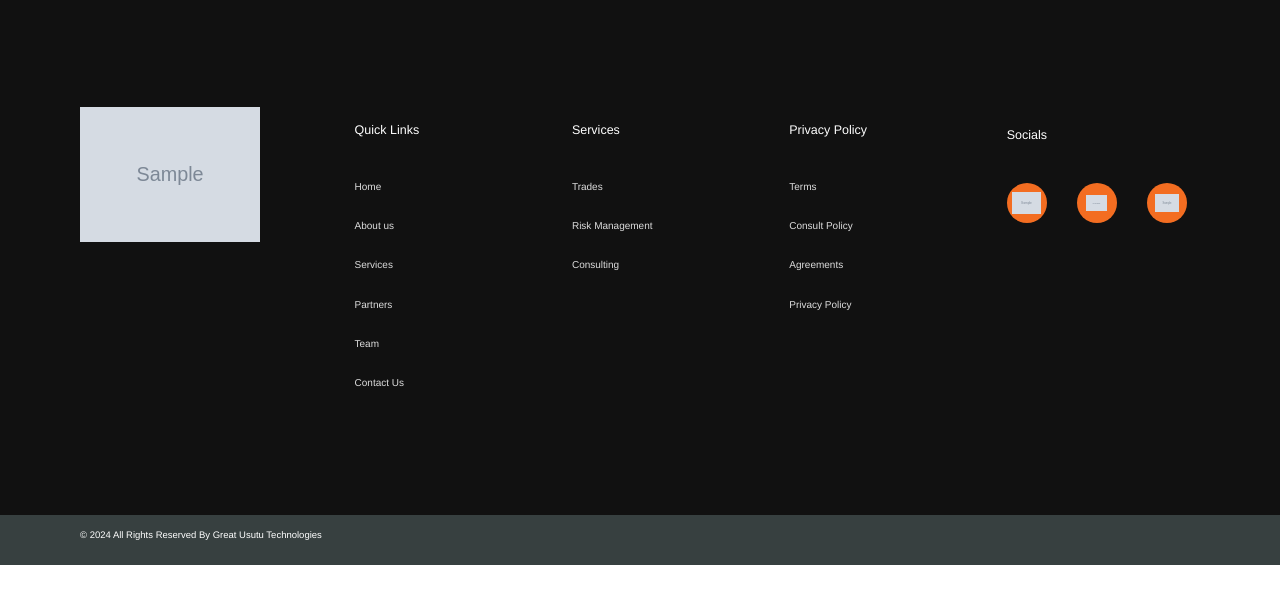
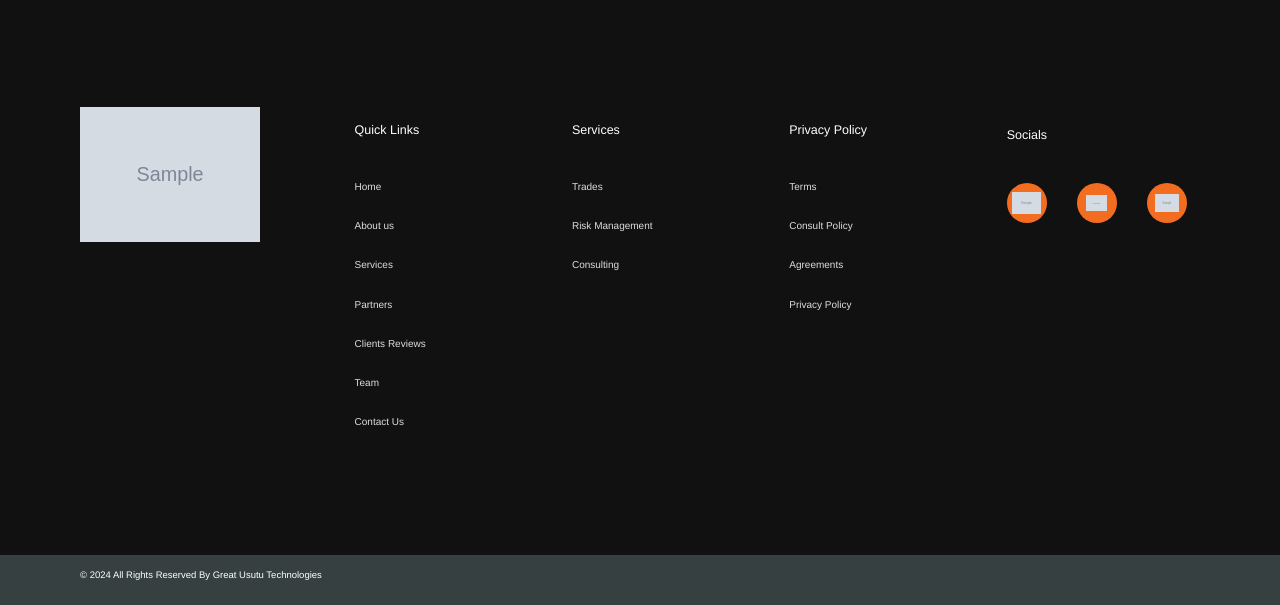
Before and after one commit to greatusutu/usutuwebsite, a Django app: page / in a window 1280 px wide. Shown: the part 3612-4217 px from the top of the page. Before the commit the page ends 4177 px from the top, so only its background shows below. Run offline with Django 3.2, Linux system fonts and the light colour scheme; tables that the repository leaves empty hold one stand-in row (values such as "Sample post"); grey boxes marked "Sample" are stand-in pictures; some libraries are stand-ins or nearby versions.

Commit message:
clients reviews button

```diff
--- a/menu/models.py
+++ b/menu/models.py
@@ -6,12 +6,13 @@ BUTTON_CHOICES = (
   ('team', 'Team Section'),
   ('contact', 'Contact Section'),
   ('partners', 'partners section'),
+  ('clients', 'clients section')
 )
 
 
 class Menu(models.Model):
   title = models.CharField(max_length=20)
-  external_link = models.CharField(max_length=20,help_text='For external links in menubar https://',blank=True)
+  external_link = models.CharField(max_length=40,help_text='For external links in menubar https://',blank=True)
   internal_link = models.CharField(choices=BUTTON_CHOICES,max_length=200,help_text='This will take you to a section of the page.Note that you should either give one of the link and not the both in same menu option',blank=True)
   is_published = models.BooleanField(default=True)
 
--- a/static/css/main.css
+++ b/static/css/main.css
@@ -469,7 +469,8 @@ img {
 
 /*clients*/
 
-/* For fixing the slider... remove or adjust if needed */
+/* For fixing the slider... remove or adjust
+ if needed */
 .slick-dots {
     bottom: 10px;
 }
--- a/templates/index.html
+++ b/templates/index.html
@@ -451,6 +451,9 @@
                                             <a href="#partners">Partners</a>
                                         </li>
                                         <li>
+                                            <a href="#clients">Clients Reviews</a>
+                                        </li>
+                                        <li>
                                             <a href="#team">Team</a>
                                         </li>
                                         <li>
```
